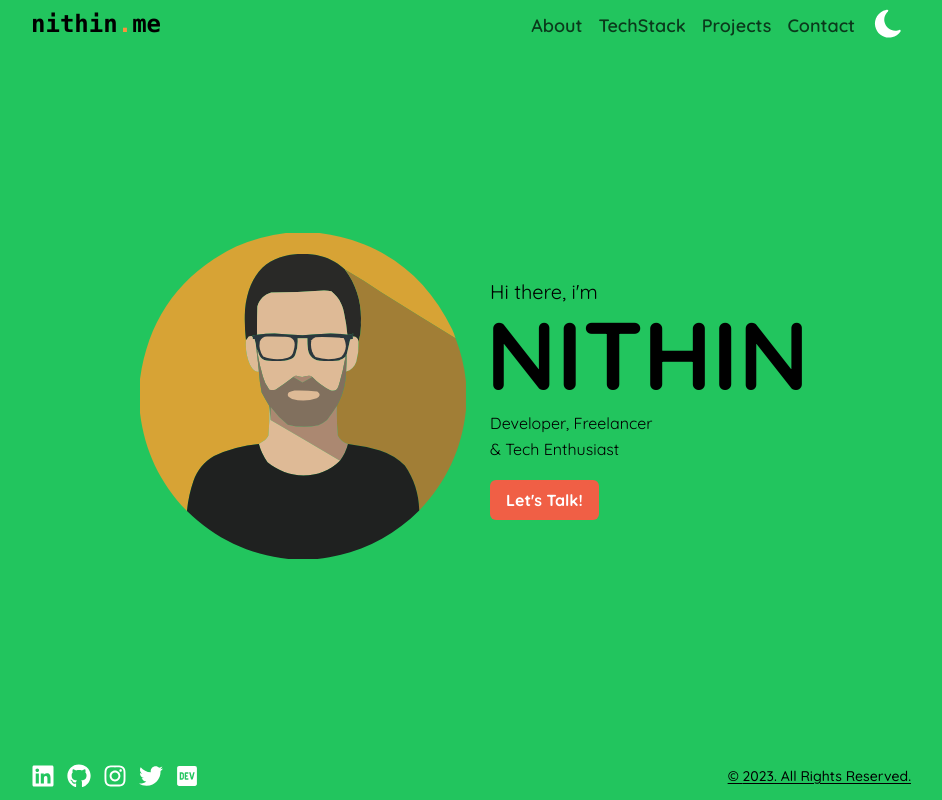
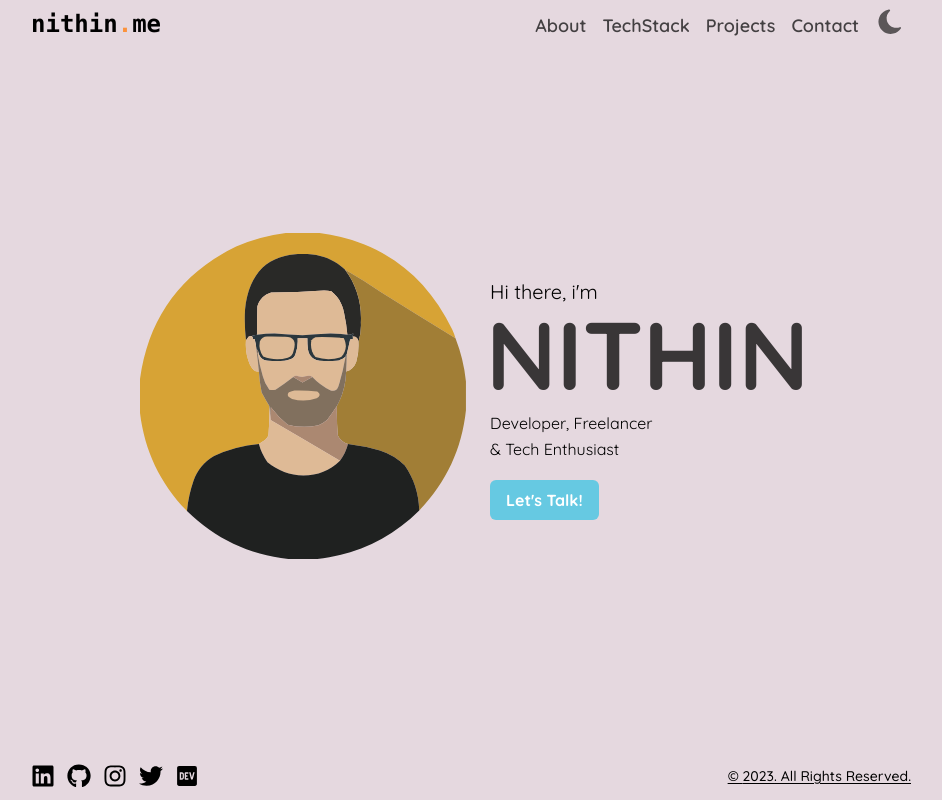
Before and after one commit to nithinK-142/nithin.me, a Next.js app: page / in a window 1280 px wide. Shown: the whole page, without its empty margins (169-1111 px from the left). Built offline with nearby package versions, Linux system fonts and the light colour scheme.

Commit message:
update: light mode homepage.

```diff
--- a/app/components/sub/Button.tsx
+++ b/app/components/sub/Button.tsx
@@ -9,7 +9,7 @@ interface ButtonProps {
 const Button: React.FC<ButtonProps> = ({ buttonText, fontWeight = "bold", animation }) => {
   return (
     <button
-      className={`${animation} mt-5 px-4 py-2 sm:mx-auto bg-[#f05f45] text-white font-${fontWeight} text-md rounded-md`}
+      className={`${animation} mt-5 px-4 py-2 sm:mx-auto bg-[#66c9e2] dark:bg-[#f05f45] text-white font-${fontWeight} text-md rounded-md`}
     >
       {buttonText}
     </button>
--- a/app/components/sub/Socials.tsx
+++ b/app/components/sub/Socials.tsx
@@ -13,7 +13,7 @@ const Socials: React.FC<SocialsProps> = ({ height }) => {
         return (
           <li key={index}>
             <a href={url} title={platform} target="_blank" rel="noreferrer">
-              <div className={`${height} fill-white hover:scale-110 duration-150 group`}>{socialIcons[icon]}</div>
+              <div className={`${height} fill-black dark:fill-white hover:scale-110 duration-150 group`}>{socialIcons[icon]}</div>
             </a>
           </li>
         );
--- a/app/components/sub/ThemeSwitch.tsx
+++ b/app/components/sub/ThemeSwitch.tsx
@@ -28,9 +28,9 @@ const ThemeSwitch = () => {
       <Image
         src="/sun.svg"
         alt="sun"
-        className="h-8"
-        width={32}
-        height={32}
+        className="h-7 opacity-80"
+        width={28}
+        height={28}
         onClick={() => setTheme("light")}
       />
     );
@@ -41,9 +41,9 @@ const ThemeSwitch = () => {
       <Image
         src="/moon.svg"
         alt="moon"
-        className="h-8 transform -rotate-12"
-        width={32}
-        height={32}
+        className="h-7 opacity-60 transform -rotate-12"
+        width={28}
+        height={28}
         onClick={() => setTheme("dark")}
       />
     );
--- a/app/layout.tsx
+++ b/app/layout.tsx
@@ -6,7 +6,7 @@ import Navbar from "./components/main/Navbar";
 import Footer from "./components/main/Footer";
 import { Providers } from "./Providers";
 
-const inter = Quicksand({
+const quick = Quicksand({
   weight: ["400", "500", "600", "700"],
   subsets: ["latin"],
 });
@@ -28,7 +28,7 @@ export default function RootLayout({
         <link rel="icon" type="image/x-icon" href="favicon.svg" />
       </head>
       <body
-        className={`${inter.className} bg-green-500 dark:bg-[#1f1f1f] dark:text-white font-medium`}
+        className={`${quick.className} bg-[#ba97a95e] dark:bg-[#1f1f1f] dark:text-white font-medium`}
       >
         <Providers>
           <div className="flex justify-center w-full">
--- a/app/page.tsx
+++ b/app/page.tsx
@@ -16,7 +16,7 @@ export default function Home() {
         <div className="w-full px-5 md:w-1/2 flex-justify md:justify-start md:items-center">
           <div>
             <p className="hidden pl-1 text-base font-normal md:text-xl md:block">Hi there, i&apos;m</p>
-            <h1 className="text-5xl sm:text-6xl lg:text-[86px] xl:text-8xl font-bold">
+            <h1 className="text-5xl sm:text-6xl lg:text-[86px] xl:text-8xl font-bold opacity-75 dark:opacity-100">
               NITHIN
             </h1>
             <p className="pt-2 font-normal leading-relaxed text-center md:pl-1 md:text-left">
```
Also changed, not shown: public/moon.svg.
